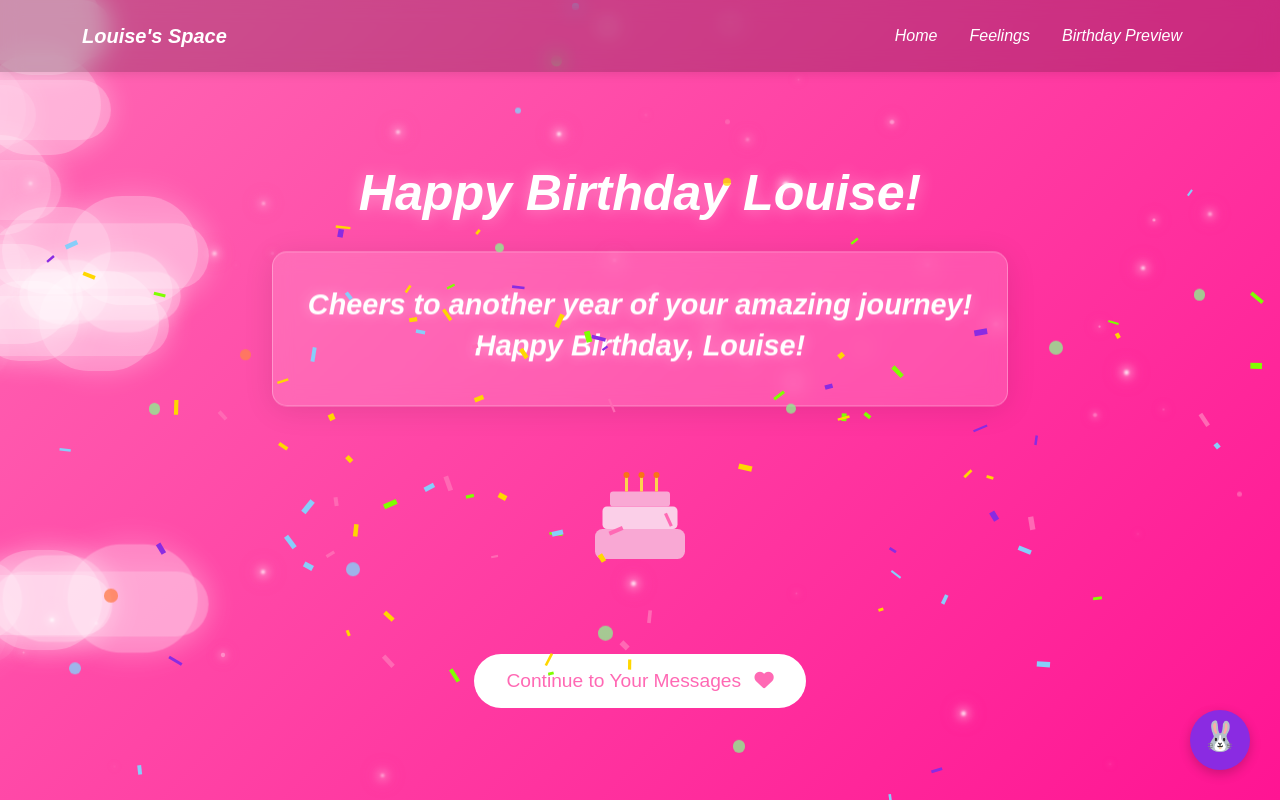
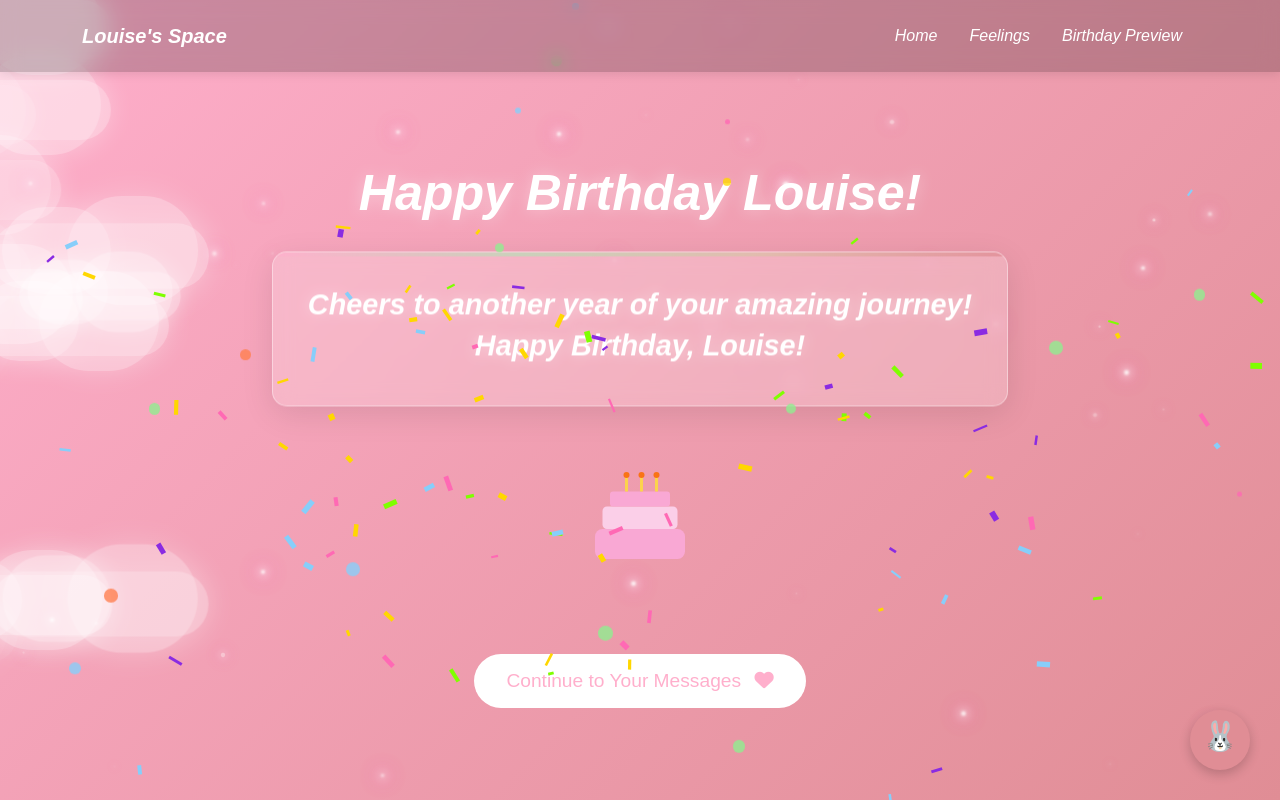
Before and after one commit to AshuferMorningstar/FileAnalysisTool, a Flask app: page /birthday-preview in a window 1280 px wide. Run offline with Flask 3, Linux system fonts and the light colour scheme; data comes from the database, SQL or seed files in the repository.

Commit message:
Update the website's appearance with a new soft and floral colour theme
Implements a floral colour scheme by modifying CSS variables in styles.css.

Replit-Commit-Author: Agent
Replit-Commit-Session-Id: 5643b992-c60c-4a62-b5d3-1b8b28911df8
Replit-Commit-Screenshot-Url: https://storage.googleapis.com/screenshot-production-us-central1/680c2764-0165-4c1f-9dd9-bdc7ba7bc839/843a923b-ffc8-4f62-888c-2690efea81dd.jpg

```diff
--- a/static/css/styles.css
+++ b/static/css/styles.css
@@ -1,16 +1,22 @@
-/* Base Styles */
+/* Base Styles - Floral Theme */
 :root {
-    --primary-color: #8a2be2;
-    --secondary-color: #da70d6;
+    --primary-color: #e08d95;        /* Soft Rose Pink */
+    --secondary-color: #ffc8dd;      /* Light Pink */
     --light-color: #f8f9fa;
-    --dark-color: #343a40;
-    --happy-color: #4caf50;
-    --sad-color: #5e81ac;
-    --lonely-color: #9370db;
-    --overwhelmed-color: #e57373;
-    --dontknow-color: #ffb74d;
-    --birthday-color: #ff69b4;
+    --dark-color: #5a5766;           /* Muted Purple-Gray */
+    --happy-color: #90be6d;          /* Sage Green */
+    --sad-color: #a4b8c4;            /* Dusty Blue */
+    --lonely-color: #c9b1bd;         /* Lavender */
+    --overwhelmed-color: #e9967a;    /* Peach */
+    --dontknow-color: #f1ca89;       /* Warm Beige */
+    --birthday-color: #ffafcc;       /* Soft Pink */
     --transition-time: 0.4s;
+
+    /* Additional Floral Colors */
+    --floral-accent-1: #f2cc8f;      /* Muted Yellow */
+    --floral-accent-2: #bfd8b8;      /* Mint Green */
+    --floral-accent-3: #d8bfd8;      /* Thistle */
+    --floral-accent-4: #ddbea9;      /* Tan */
 }
 
 body {
@@ -341,7 +381,7 @@ h1, h2, h3, h4, h5, h6 {
 
 /* Birthday Page */
 .birthday-page {
-    background: linear-gradient(135deg, #ff69b4, #ff1493);
+    background: linear-gradient(135deg, var(--birthday-color), var(--primary-color));
     color: white;
 }
 
@@ -359,13 +399,30 @@ h1, h2, h3, h4, h5, h6 {
 }
 
 .birthday-message-box {
-    background-color: rgba(255, 255, 255, 0.15);
+    background-color: rgba(255, 255, 255, 0.2);
     backdrop-filter: blur(10px);
     border-radius: 15px;
     padding: 2rem;
     margin-bottom: 2rem;
-    box-shadow: 0 4px 30px rgba(0, 0, 0, 0.1);
-    border: 1px solid rgba(255, 255, 255, 0.3);
+    box-shadow: 0 8px 32px rgba(0, 0, 0, 0.1);
+    border: 1px solid rgba(255, 255, 255, 0.4);
+    position: relative;
+    overflow: hidden;
+}
+
+.birthday-message-box::after {
+    content: "";
+    position: absolute;
+    top: 0;
+    left: 0;
+    right: 0;
+    height: 4px;
+    background: linear-gradient(90deg,
+        var(--birthday-color),
+        var(--floral-accent-2),
+        var(--floral-accent-4),
+        var(--primary-color));
+    opacity: 0.8;
 }
 
 .birthday-message {
```
Also changed, not shown: other parts of static/css/styles.css (+48 -14 lines).
